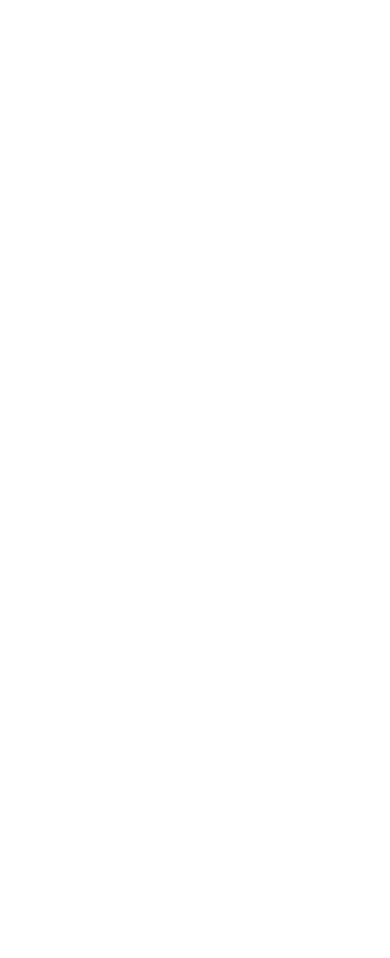
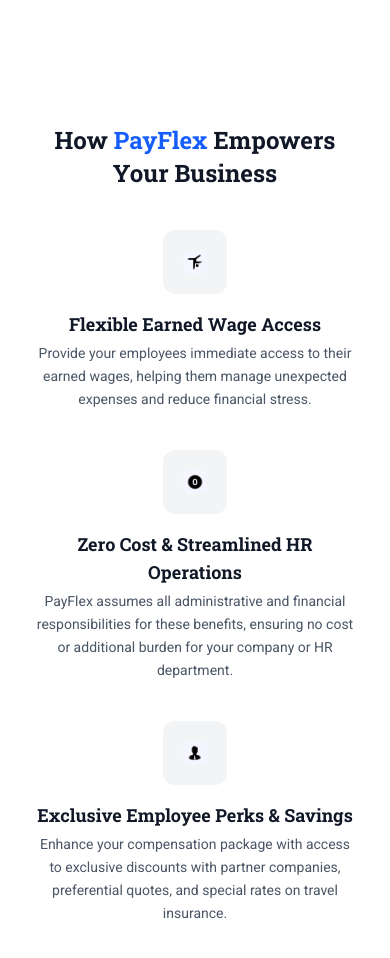
Before and after one commit to IgnacioTalvi/payflex-challenge, a React (Vite) app: page / in a window 390 px wide. Shown: the part 1320-2278 px from the top of the page. Before the commit the page ends 1364 px from the top, so only its background shows below. Built offline with nearby package versions, Linux system fonts and the light colour scheme.

Commit message:
Feat: Benefits section with stacked layout and mobile responsiveness

```diff
--- a/src/App.jsx
+++ b/src/App.jsx
@@ -3,6 +3,7 @@
 import Navbar from './components/Navbar'
 import Hero from './components/Hero'
 import PartnersSection from './components/PartnersSection'
+import BenefitsSection from './components/BenefitsSection'
 
 function App() {
   const [count, setCount] = useState(0)
@@ -12,6 +13,7 @@
       <Navbar/>
       <Hero/>
       <PartnersSection/>
+      <BenefitsSection/>
     </div>
   )
 }
--- /dev/null
+++ b/src/components/BenefitsSection.jsx
@@ -0,0 +1,70 @@
+import React from 'react';
+import { Images } from '../assets/assets';
+
+const BenefitsSection = () => {
+  return (
+    <section className="py-20 bg-white" id="benefits">
+      <div className="max-w-screen-xl mx-auto px-8 md:px-10 lg:px-38 flex flex-col md:flex-row items-center justify-between gap-12">
+
+        {/* Texto */}
+        <div className="w-full md:w-1/2">
+          <h2 className="text-2xl md:text-4xl font-slab font-semibold text-gray-900 leading-snug mb-10 text-center md:text-left">
+            How <span className="text-blue-600">PayFlex</span> Empowers <br className="hidden md:block" /> Your Business
+          </h2>
+
+          <div className="space-y-10">
+            {/* Benefit 1 */}
+            <div className="flex flex-col md:flex-row md:items-start gap-4 text-center md:text-left">
+              <div className="mx-auto md:mx-0 p-4 bg-gray-100 rounded-xl flex items-center justify-center w-16 h-16 md:w-22 md:h-14">
+                <img src={Images.benefitsIcon1} alt="Flexible Wage Access" className="w-6 h-6 md:w-5 md:h-5" />
+              </div>
+              <div>
+                <h3 className="text-lg font-semibold text-gray-900 mb-1">Flexible Earned Wage Access</h3>
+                <p className="text-gray-600 text-sm leading-relaxed">
+                  Provide your employees immediate access to their earned wages, helping them manage unexpected expenses and reduce financial stress.
+                </p>
+              </div>
+            </div>
+
+            {/* Benefit 2 */}
+            <div className="flex flex-col md:flex-row md:items-start gap-4 text-center md:text-left">
+              <div className="mx-auto md:mx-0 p-4 bg-gray-100 rounded-xl flex items-center justify-center w-16 h-16 md:w-22 md:h-14">
+                <img src={Images.benefitsIcon2} alt="Zero Cost HR" className="w-6 h-6 md:w-5 md:h-5" />
+              </div>
+              <div>
+                <h3 className="text-lg font-semibold text-gray-900 mb-1">Zero Cost & Streamlined HR Operations</h3>
+                <p className="text-gray-600 text-sm leading-relaxed">
+                  PayFlex assumes all administrative and financial responsibilities for these benefits, ensuring no cost or additional burden for your company or HR department.
+                </p>
+              </div>
+            </div>
+
+            {/* Benefit 3 */}
+            <div className="flex flex-col md:flex-row md:items-start gap-4 text-center md:text-left">
+              <div className="mx-auto md:mx-0 p-4 bg-gray-100 rounded-xl flex items-center justify-center w-16 h-16 md:w-22 md:h-14">
+                <img src={Images.benefitsIcon3} alt="Employee Perks" className="w-6 h-6 md:w-5 md:h-5" />
+              </div>
+              <div>
+                <h3 className="text-lg font-semibold text-gray-900 mb-1">Exclusive Employee Perks & Savings</h3>
+                <p className="text-gray-600 text-sm leading-relaxed">
+                  Enhance your compensation package with access to exclusive discounts with partner companies, preferential quotes, and special rates on travel insurance.
+                </p>
+              </div>
+            </div>
+          </div>
+        </div>
+
+        {/* Imagen */}
+        <div className="w-full md:w-1/2 justify-center md:justify-end hidden sm:flex">
+          <img
+            src={Images.benefitsImage}
+            alt="Benefits visual"
+            className="rounded-none h-full object-cover max-h-[600px]"
+          />
+        </div>
+      </div>
+    </section>
+  );
+};
+
+export default BenefitsSection;
--- a/src/components/PartnersSection.jsx
+++ b/src/components/PartnersSection.jsx
@@ -8,7 +8,7 @@
       className="py-20 bg-white relative z-10"
     >
       <div className="container mx-auto px-4 md:px-8 text-center pt-16">
-        <h5 className="text-2xl md:text-3xl font-slab font-semibold text-gray-800 mb-8 pb-10">
+        <h5 className="text-2xl md:text-2xl font-slab font-regular text-gray-800 mb-8 pb-10">
           Trusted by Industry Leaders
         </h5>
         <div className="flex flex-wrap justify-center items-center gap-8">
```
